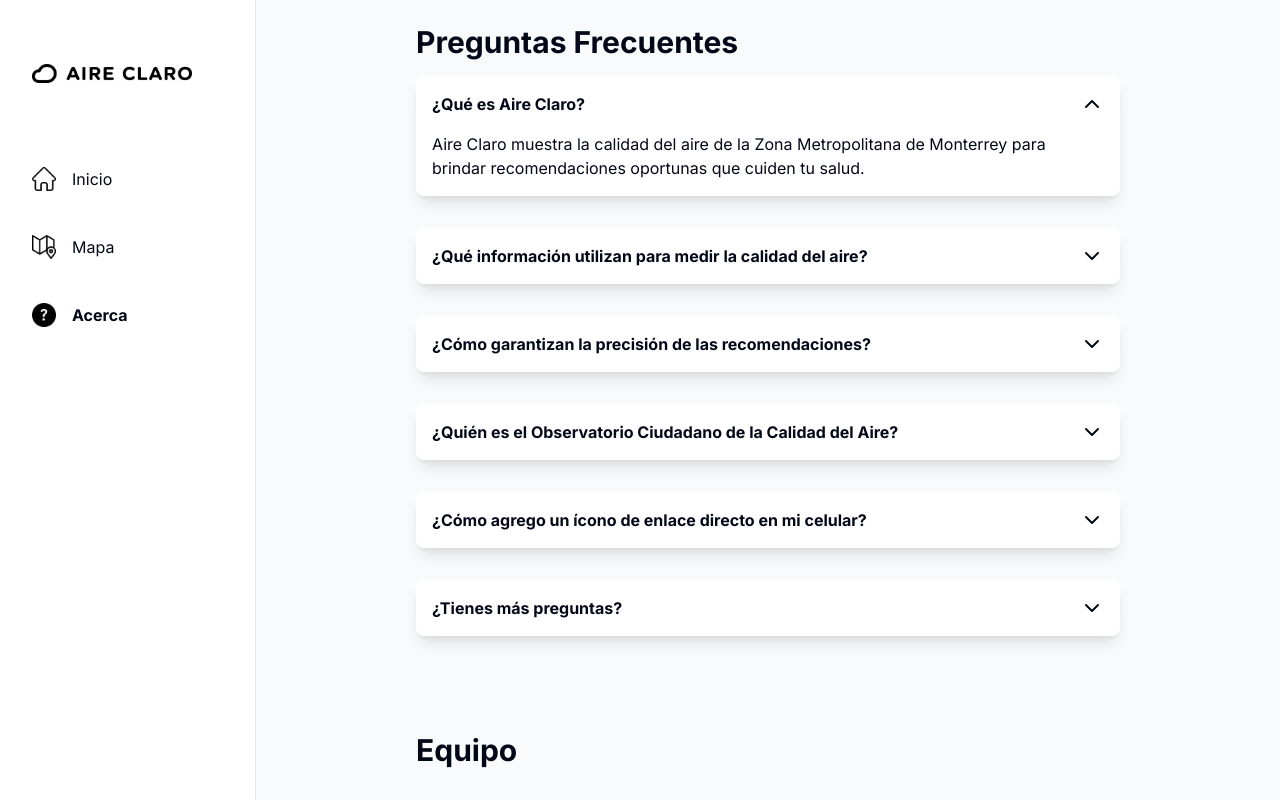
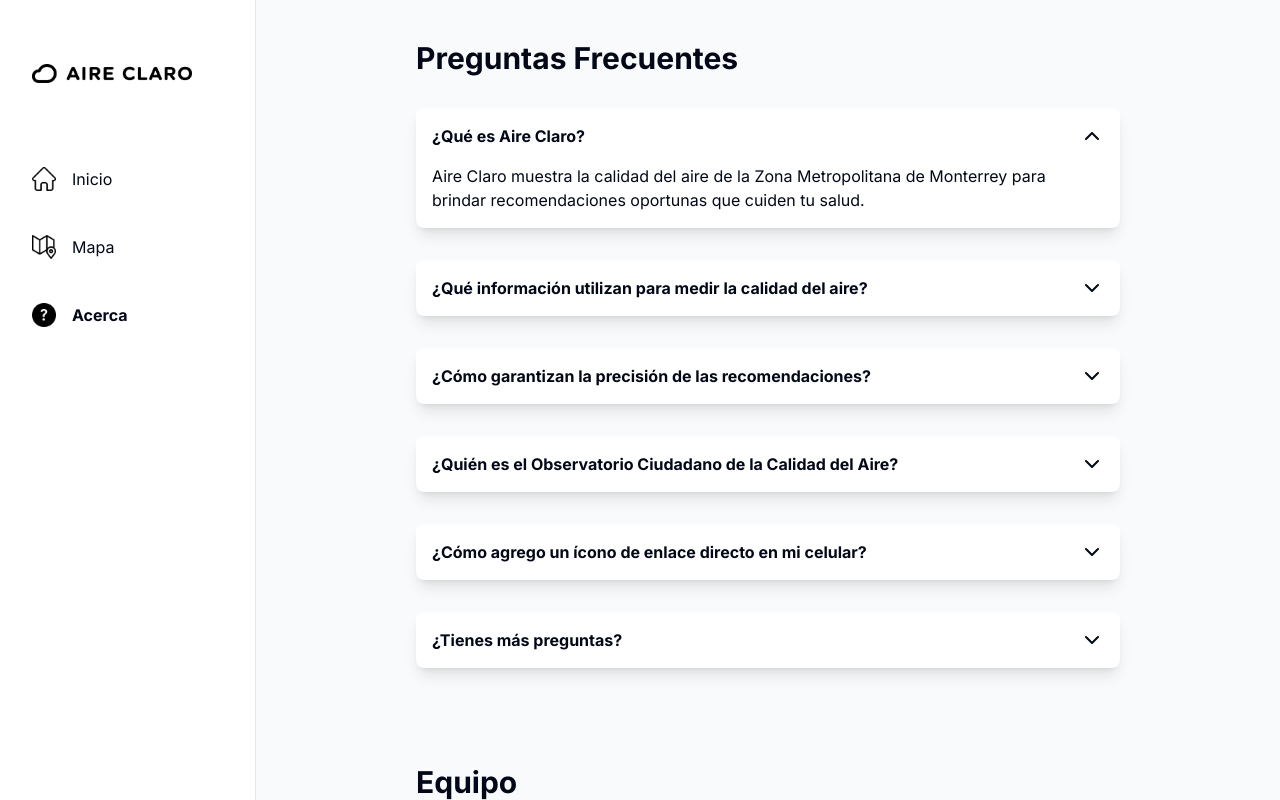
Before and after one commit to edgargutgzz/aireclaro, a Next.js app: page /acerca in a window 1280 px wide. Built offline with nearby package versions, Linux system fonts and the light colour scheme.

Commit message:
refactor: Update Acerca page header markup for improved readability and spacing

```diff
--- a/app/acerca/page.tsx
+++ b/app/acerca/page.tsx
@@ -8,7 +8,9 @@ export default function Acerca() {
       {/* Preguntas Frecuentes */}
       <div className="flex flex-col">
         {/* Header */}
-        <h1 className="text-2xl font-bold lg:text-3xl">Preguntas Frecuentes</h1>
+        <h1 className="py-4 text-2xl font-bold lg:text-3xl">
+          Preguntas Frecuentes
+        </h1>
         {/* Questions */}
         <Questions />
       </div>
```
